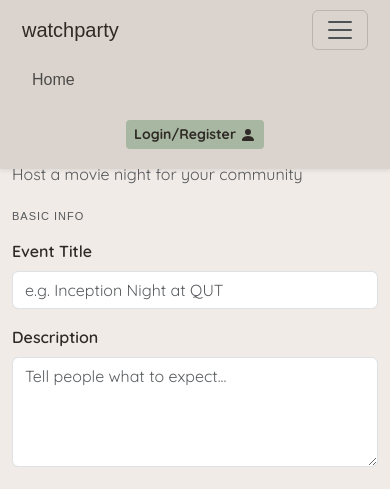
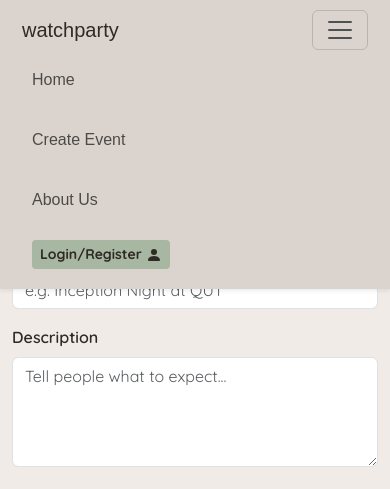
Before and after one commit to honnemi/iab207-a2, a Flask app: page /events/create in a window 390 px wide, after a click that opens the changed part. Shown: the top 489 px of the page. Run offline with Flask 3, Linux system fonts and the light colour scheme; some libraries are stand-ins or nearby versions; some web fonts are replaced.

Commit message:
fixed navbar (added more links and fixed alignment of login/register button in hamburger menu)

```diff
--- a/website/templates/base.html
+++ b/website/templates/base.html
@@ -36,14 +36,20 @@
                         <li class="nav-item">
                             <a class="nav-link" href="{{url_for('home.view_events')}}">Home</a>
                         </li>
+                        <li class="nav-item">
+                            <a class="nav-link" href="{{url_for('home.create_event')}}">Create Event</a>
+                        </li>
+                        <li class="nav-item">
+                            <a class="nav-link" href="#">About Us</a>
+                        </li>
                     </ul>
 
-                    <ul class="navbar-nav ms-auto align-items-center">
+                    <ul class="navbar-nav ms-lg-auto align-items-lg-center">
 
                         {% if current_user.is_authenticated %}
                         <li class="nav-item dropdown">
                             <a class="nav-link dropdown-toggle" role="button" data-bs-toggle="dropdown"
-                                aria-expanded="false">
+                               aria-expanded="false">
                                 Welcome back, {{ current_user.name }}!
                             </a>
 
@@ -66,7 +72,7 @@
                             <a class="btn btn-primary btn-sm" href="{{ url_for('auth.login') }}">
                                 Login/Register
                                 <svg xmlns="http://www.w3.org/2000/svg" width="16" height="16" fill="currentColor"
-                                    class="bi bi-person-fill" viewBox="0 0 16 16">
+                                     class="bi bi-person-fill" viewBox="0 0 16 16">
                                     <path d="M3 14s-1 0-1-1 1-4 6-4 6 3 6 4-1 1-1 1zm5-6a3 3 0 1 0 0-6 3 3 0 0 0 0 6" />
                                 </svg>
                             </a>
```
